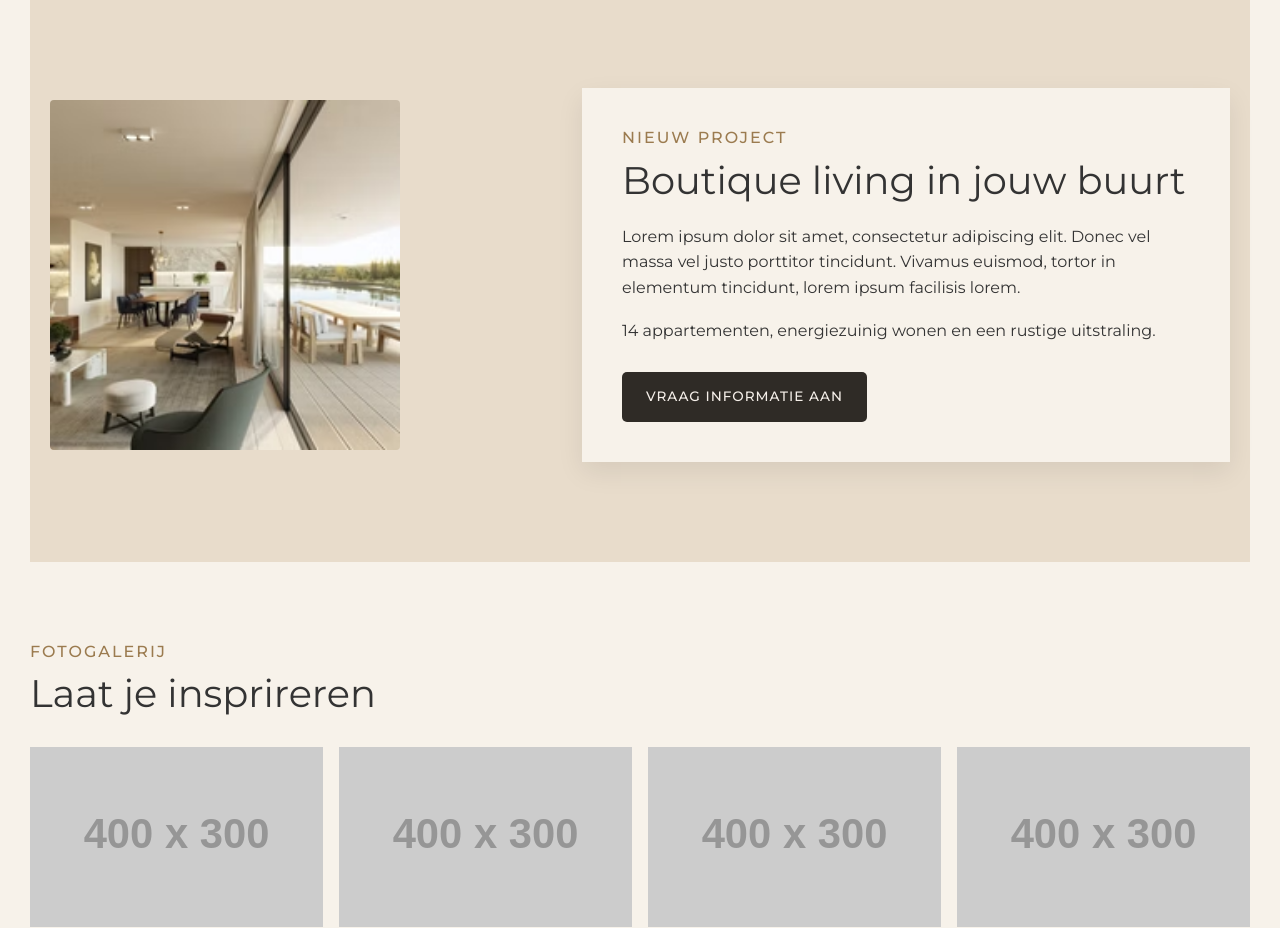
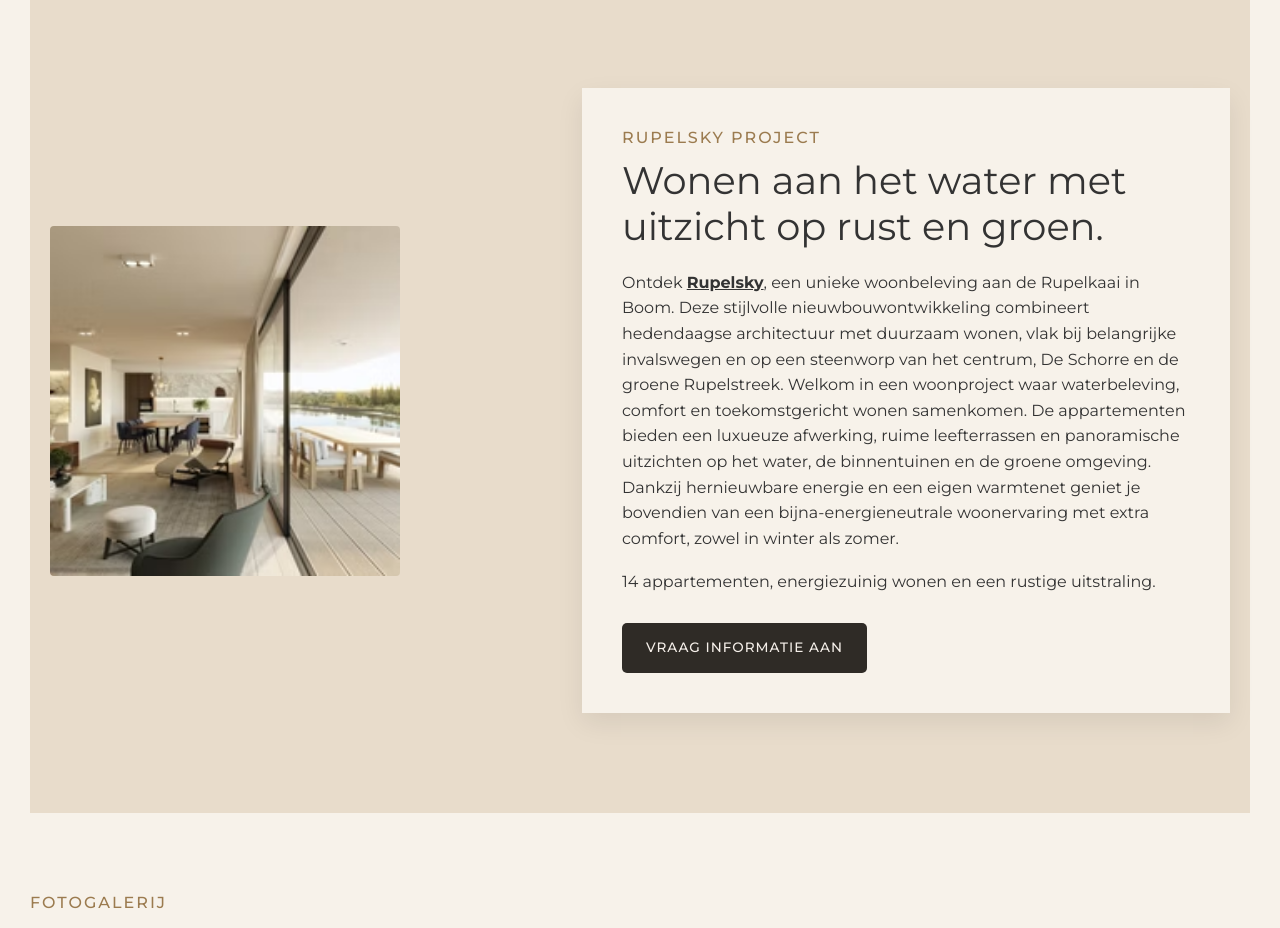
Before and after one commit to NancyKowal/RocadeBouwwerken, a plain HTML site: page index.html in a window 1280 px wide. Shown: the part 1280-2208 px from the top of the page. Drawn offline with Linux system fonts and the light colour scheme; some packages are replaced by stand-ins of ours; placeholder pictures from the web are drawn by us; a script that the page names is missing.

Commit message:
change project

```diff
--- a/CSS/style.css
+++ b/CSS/style.css
@@ -305,6 +305,12 @@
       box-shadow: 0 10px 25px rgba(0, 0, 0, 0.08);
     }
 
+     .highlight{
+      font-weight:bold;
+      text-decoration-line: underline;
+      color:#333;
+    }
+
     /* ==============================
        GALERIJ
        ============================== */
--- a/index.html
+++ b/index.html
@@ -77,13 +77,13 @@
 
       <div class="project-box">
         <h2 class="heading-secundary">
-        <span class="heading-secundary-sub">Nieuw project</span>
-        <span class="heading-secundary-main">Boutique living in jouw buurt</span>
+        <span class="heading-secundary-sub">Rupelsky project</span>
+        <span class="heading-secundary-main">Wonen aan het water met uitzicht op rust en groen.</span>
       </h2>
         <p>
-          Lorem ipsum dolor sit amet, consectetur adipiscing elit. Donec vel
-          massa vel justo porttitor tincidunt. Vivamus euismod, tortor in
-          elementum tincidunt, lorem ipsum facilisis lorem.
+          Ontdek <a href="https://rupelsky.be/"><span class="highlight">Rupelsky</span></a>, een unieke woonbeleving aan de Rupelkaai in Boom. Deze stijlvolle nieuwbouwontwikkeling combineert hedendaagse architectuur met duurzaam wonen, vlak bij belangrijke invalswegen en op een steenworp van het centrum, De Schorre en de groene Rupelstreek.
+
+          Welkom in een woonproject waar waterbeleving, comfort en toekomstgericht wonen samenkomen. De appartementen bieden een luxueuze afwerking, ruime leefterrassen en panoramische uitzichten op het water, de binnentuinen en de groene omgeving. Dankzij hernieuwbare energie en een eigen warmtenet geniet je bovendien van een bijna-energieneutrale woonervaring met extra comfort, zowel in winter als zomer.
         </p>
         <p>
           14 appartementen, energiezuinig wonen en een rustige uitstraling.
```
